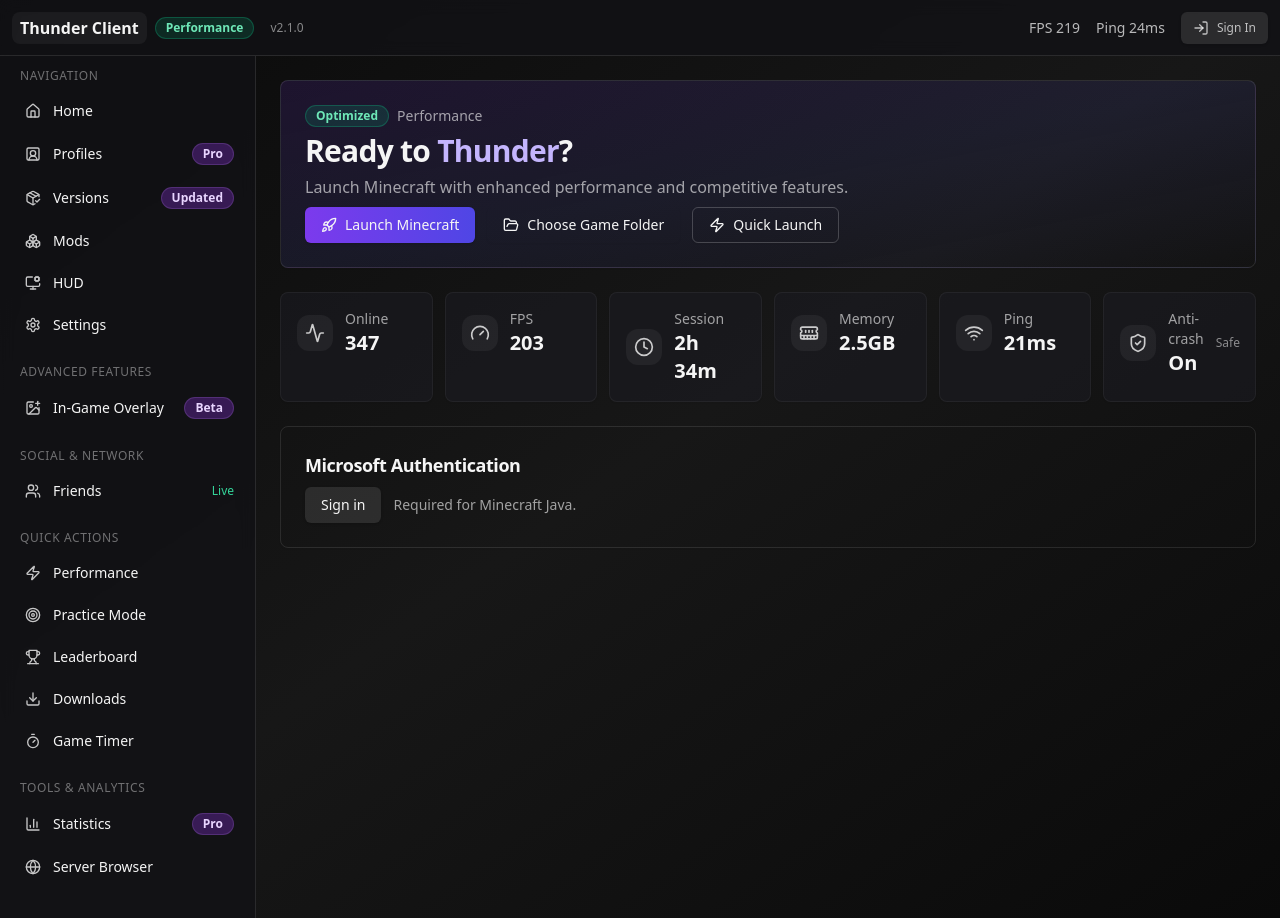
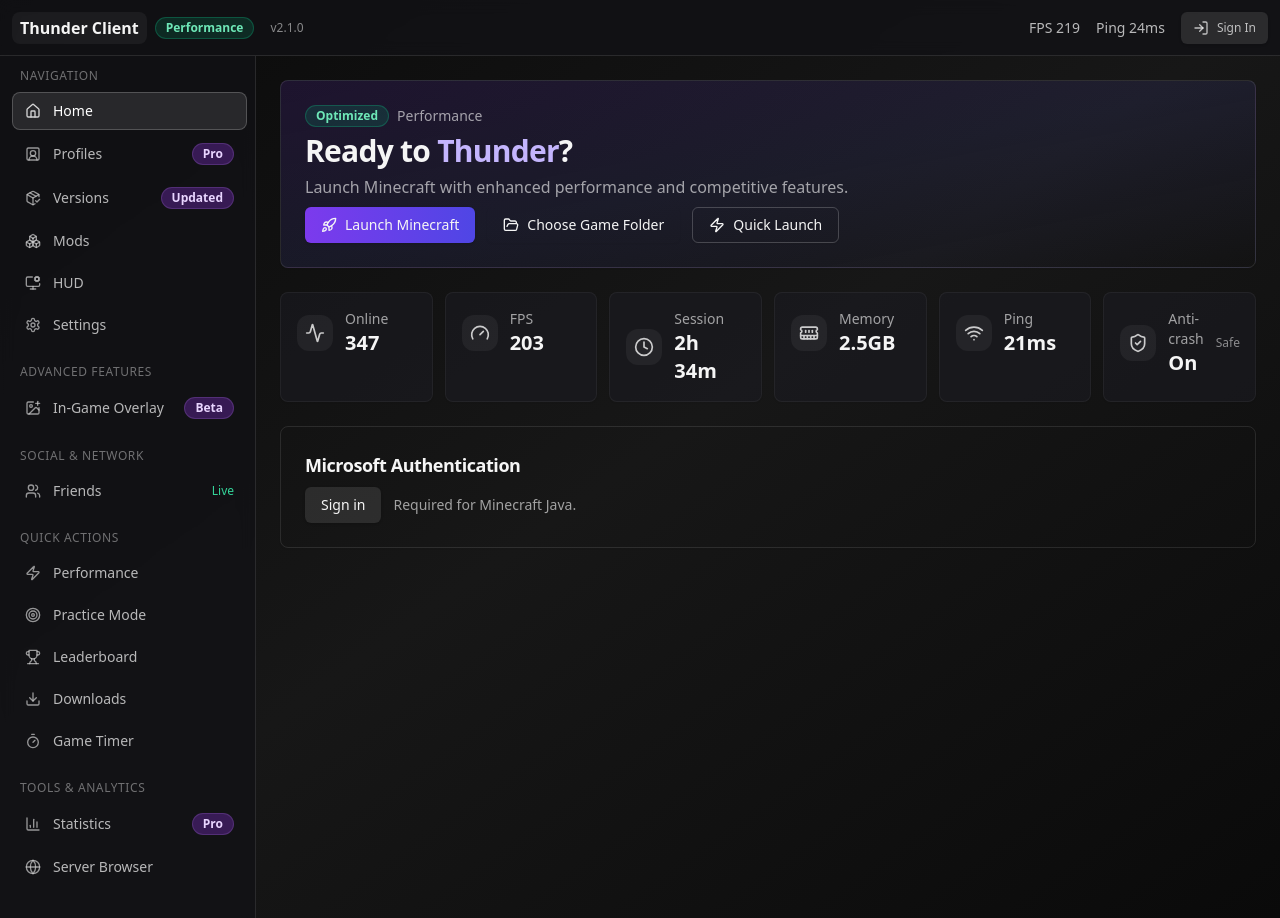
Before and after one commit to isahakgaming-beep/thunderclient, a Next.js app in the folder thunder-client/: page / in a window 1280 px wide. Built offline with nearby package versions, Linux system fonts and the light colour scheme.

Commit message:
Update Sidebar.tsx

```diff
--- a/thunder-client/src/components/Sidebar.tsx
+++ b/thunder-client/src/components/Sidebar.tsx
@@ -1,71 +1,114 @@
 'use client';
 
 import { Badge } from '@/components/ui/badge';
+import Link from 'next/link';
+import { usePathname } from 'next/navigation';
+import clsx from 'clsx';
 import {
-  Home, UserSquare2, PackageCheck, Boxes, MonitorCog, Settings,
-  ImagePlus, Users, Zap, Target, Trophy, Download, Timer, BarChart3, Globe
+  Home,
+  UserSquare2,
+  PackageCheck,
+  Boxes,
+  MonitorCog,
+  Settings,
+  ImagePlus,
+  Users,
+  Zap,
+  Target,
+  Trophy,
+  Download,
+  Timer,
+  BarChart3,
+  Globe,
 } from 'lucide-react';
-import Link from 'next/link';
-import clsx from 'clsx';
 
-const sections = [
+type NavItem = {
+  icon: any;
+  label: string;
+  href: string;
+  badge?: string;
+  hint?: string;
+};
+
+type NavSection = {
+  title: string;
+  items: NavItem[];
+};
+
+const sections: NavSection[] = [
   {
     title: 'Navigation',
     items: [
-      { icon: Home, label: 'Home' },
-      { icon: UserSquare2, label: 'Profiles', badge: 'Pro' },
-      { icon: PackageCheck, label: 'Versions', badge: 'Updated' },
-      { icon: Boxes, label: 'Mods' },
-      { icon: MonitorCog, label: 'HUD' },
-      { icon: Settings, label: 'Settings' },
+      { icon: Home,         label: 'Home',     href: '/' },
+      { icon: UserSquare2,  label: 'Profiles', href: '/profiles',  badge: 'Pro' },
+      { icon: PackageCheck, label: 'Versions', href: '/versions',  badge: 'Updated' },
+      { icon: Boxes,        label: 'Mods',     href: '/mods' },
+      { icon: MonitorCog,   label: 'HUD',      href: '/hud' },
+      { icon: Settings,     label: 'Settings', href: '/settings' },
     ],
   },
   {
     title: 'Advanced Features',
-    items: [{ icon: ImagePlus, label: 'In-Game Overlay', badge: 'Beta' }],
+    items: [{ icon: ImagePlus, label: 'In-Game Overlay', href: '/overlay', badge: 'Beta' }],
   },
   {
     title: 'Social & Network',
-    items: [{ icon: Users, label: 'Friends', hint: 'Live' }],
+    items: [{ icon: Users, label: 'Friends', href: '/friends', hint: 'Live' }],
   },
   {
     title: 'Quick Actions',
     items: [
-      { icon: Zap, label: 'Performance' },
-      { icon: Target, label: 'Practice Mode' },
-      { icon: Trophy, label: 'Leaderboard' },
-      { icon: Download, label: 'Downloads' },
-      { icon: Timer, label: 'Game Timer' },
+      { icon: Zap,    label: 'Performance',  href: '/performance' },
+      { icon: Target, label: 'Practice Mode', href: '/practice' },
+      { icon: Trophy, label: 'Leaderboard',   href: '/leaderboard' },
+      { icon: Download, label: 'Downloads',   href: '/downloads' },
+      { icon: Timer, label: 'Game Timer',     href: '/game-timer' },
     ],
   },
   {
     title: 'Tools & Analytics',
-    items: [{ icon: BarChart3, label: 'Statistics', badge: 'Pro' }, { icon: Globe, label: 'Server Browser' }],
+    items: [
+      { icon: BarChart3, label: 'Statistics', href: '/statistics', badge: 'Pro' },
+      { icon: Globe,     label: 'Server Browser', href: '/server-browser' },
+    ],
   },
 ];
 
 export default function Sidebar() {
+  const pathname = usePathname() || '/';
+
+  const isActive = (href: string) =>
+    href === '/' ? pathname === '/' : pathname === href || pathname.startsWith(href + '/');
+
   return (
     <aside className="w-64 shrink-0 h-full p-3 pr-2 bg-sidebar/80 border-r border-white/10 backdrop-blur">
       {sections.map((sec) => (
         <div key={sec.title} className="mb-5">
-          <div className="px-2 pb-2 text-xs uppercase tracking-wider text-white/40">{sec.title}</div>
+          <div className="px-2 pb-2 text-xs uppercase tracking-wider text-white/40">
+            {sec.title}
+          </div>
           <nav className="space-y-1">
             {sec.items.map((it) => {
               const Icon = it.icon;
+              const active = isActive(it.href);
               return (
                 <Link
                   key={it.label}
-                  href="#"
+                  href={it.href}
+                  aria-current={active ? 'page' : undefined}
                   className={clsx(
-                    'flex items-center gap-3 px-3 py-2 rounded-lg text-sm',
-                    'hover:bg-white/5 transition border border-transparent hover:border-white/10'
+                    'flex items-center gap-3 px-3 py-2 rounded-lg text-sm transition border',
+                    active
+                      ? 'bg-white/10 text-white border-white/20'
+                      : 'text-white/70 hover:bg-white/5 border-transparent hover:border-white/10'
                   )}
                 >
                   <Icon className="w-4 h-4 opacity-80" />
                   <span className="flex-1">{it.label}</span>
                   {it.badge && (
-                    <Badge className="bg-purple-600/30 text-purple-200 border-purple-400/20">{it.badge}</Badge>
+                    <Badge className="bg-purple-600/30 text-purple-200 border-purple-400/20">
+                      {it.badge}
+                    </Badge>
                   )}
                   {it.hint && <span className="text-xs text-emerald-400">{it.hint}</span>}
                 </Link>
```
